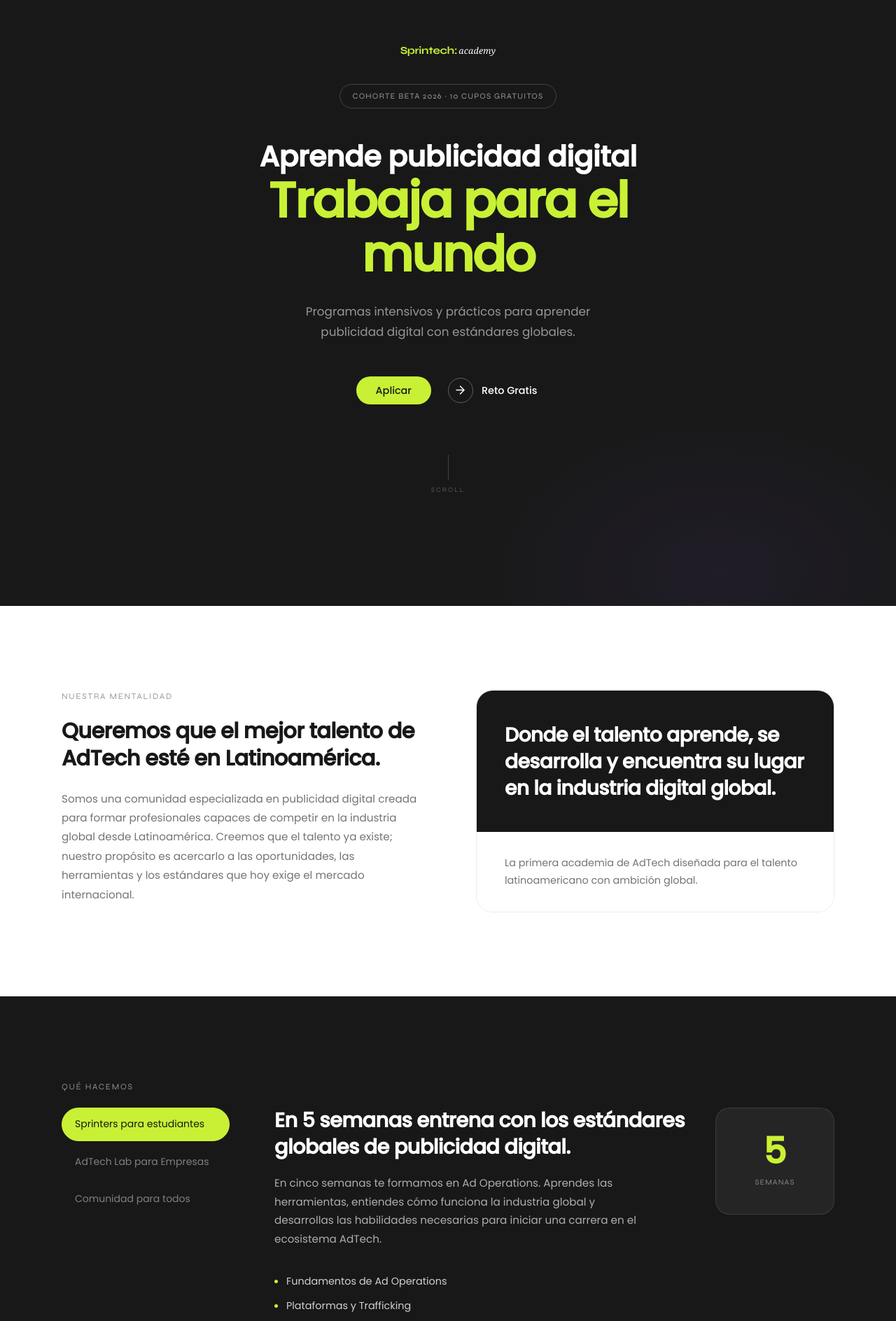
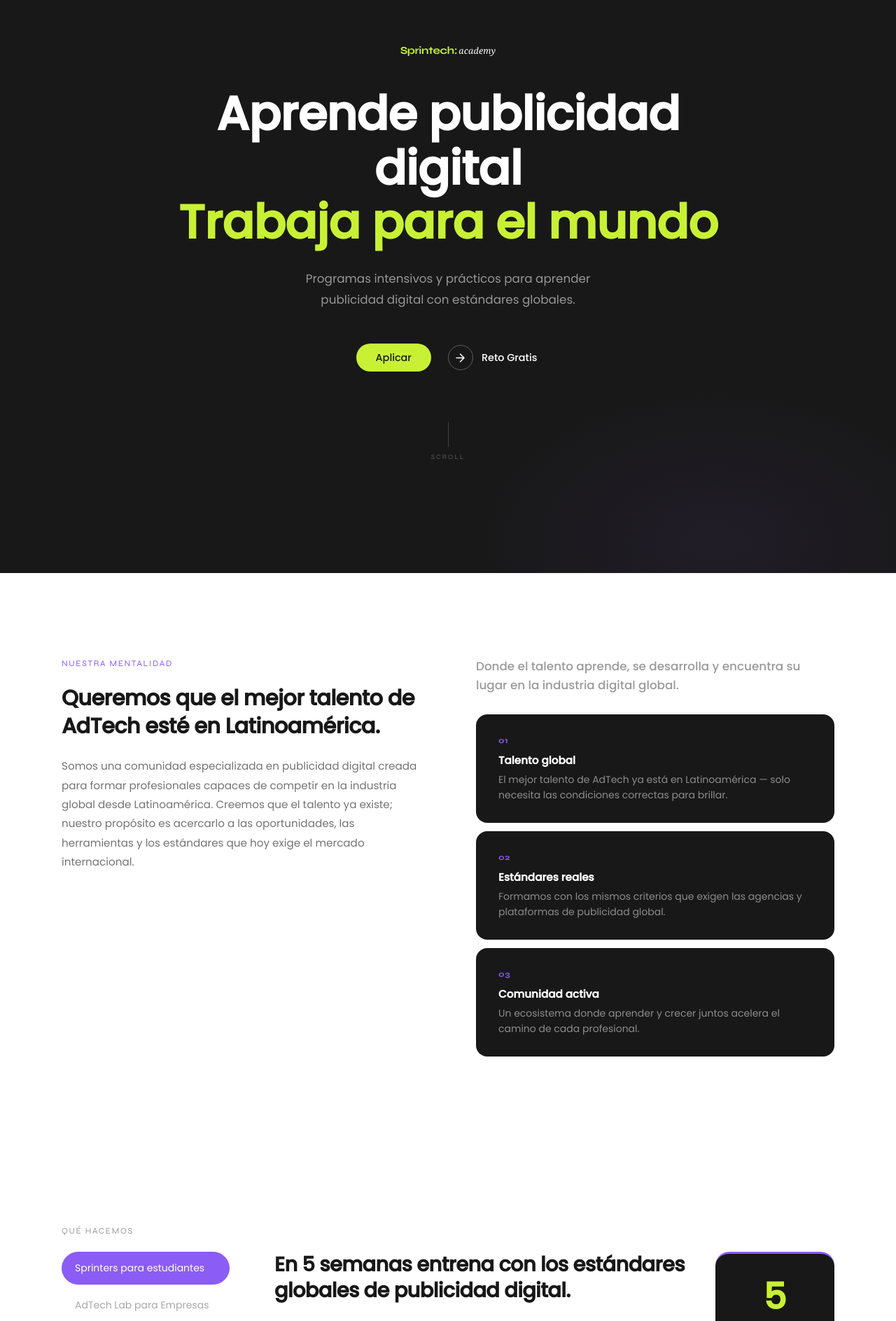
Before and after one commit to SprintechAcademy/SprintechAcademy, a React (Vite) app: page / in a window 1280 px wide. Shown: the part 100-1988 px from the top of the page at 70% size. Built offline with nearby package versions, Linux system fonts and the light colour scheme.

Commit message:
feat: hero no badge, equal h1 lines; mentalidad purple cards; que-hacemos white; cta-final purple bg

```diff
--- a/src/App.css
+++ b/src/App.css
@@ -1,6 +1,7 @@
 /* ===================================================
    App.css — Sprintech Academy
-   Sections alternate: dark (#181818) / white
+   Dark sections: #181818 | White sections: #ffffff
+   CTA Final: purple background
    Buttons: pill solid (lime/purple) or ghost (arrow link)
    =================================================== */
 
@@ -105,6 +106,11 @@
   transition: border-color 0.2s;
 }
 
+/* On purple background (CTA final) */
+.btn--ghost-dark { color: rgba(255,255,255,0.9); }
+.btn--ghost-dark .btn-ghost__icon { border-color: rgba(255,255,255,0.35); }
+.btn--ghost-dark:hover .btn-ghost__icon { border-color: rgba(255,255,255,0.7); }
+
 /* ===== Hero (dark — #181818) ===== */
 .hero {
   position: relative;
@@ -132,45 +138,28 @@
 
 /* Small logo above title */
 .hero__logo-mini {
-  display: flex; justify-content: center; margin-bottom: 36px;
-  opacity: 0.6;
+  display: flex; justify-content: center; margin-bottom: 40px;
+  opacity: 0.55;
 }
 .hero__logo-mini .logo-sprintech { font-size: 0.95rem; }
 .hero__logo-mini .logo-academy   { font-size: 0.78rem; }
 
-.hero__badge {
-  display: inline-block;
-  font-family: var(--font-syne);
-  font-size: 0.72rem; font-weight: 500;
-  letter-spacing: 0.1em; text-transform: uppercase;
-  color: rgba(255,255,255,0.55);
-  border: 1px solid rgba(255,255,255,0.18);
-  border-radius: 9999px; padding: 7px 18px;
-  margin-bottom: 44px;
-}
-
-/* h1: two lines with different visual weight */
+/* h1: both lines same size, different color */
 .hero__h1 {
   font-family: var(--font-poppins);
-  letter-spacing: -0.02em;
+  letter-spacing: -0.025em;
   margin: 0 auto 28px;
-  max-width: 760px;
+  max-width: 780px;
 }
-.hero__h1-line1 {
-  display: block;
-  font-size: clamp(1.5rem, 3.2vw, 2.6rem);
-  font-weight: 600;
-  color: var(--white);
-  line-height: 1.2;
-}
+.hero__h1-line1,
 .hero__h1-line2 {
   display: block;
-  font-size: clamp(2.4rem, 5.5vw, 4.4rem);
-  font-weight: 800;
-  color: var(--lime);
-  line-height: 1.1;
-  letter-spacing: -0.03em;
+  font-size: clamp(2.2rem, 5.5vw, 4.2rem);
+  font-weight: 700;
+  line-height: 1.15;
 }
+.hero__h1-line1 { color: var(--white); }
+.hero__h1-line2 { color: var(--lime); }
 
 .hero__subtitle {
   font-family: var(--font-poppins); font-weight: 400;
@@ -204,7 +193,9 @@
   background: #ffffff;
   color: var(--carbon);
 }
-.mentalidad .eyebrow { color: rgba(0,0,0,0.4); }
+
+/* Eyebrow in purple */
+.mentalidad__eyebrow { color: var(--purple); }
 
 .mentalidad__cols {
   display: grid;
@@ -222,41 +213,46 @@
   color: rgba(0,0,0,0.55); line-height: 1.8;
 }
 
-/* Right column — rounded card with alternating dark/white stripes */
+/* Right column — statement + stacked dark cards */
+.mentalidad__statement {
+  font-family: var(--font-poppins); font-weight: 500;
+  font-size: clamp(0.9rem, 1.5vw, 1.05rem);
+  color: rgba(0,0,0,0.4); line-height: 1.6;
+  margin-bottom: 28px;
+}
+.mentalidad__cards { display: flex; flex-direction: column; gap: 12px; }
 .mentalidad__card {
-  border-radius: 24px;
-  overflow: hidden;
-  border: 1px solid rgba(0,0,0,0.08);
+  background: var(--carbon);
+  border-radius: 16px;
+  padding: 28px 32px;
+  display: flex; flex-direction: column; gap: 6px;
+  transition: transform 0.2s;
 }
-.mentalidad__stripe--dark {
-  background: var(--carbon);
-  padding: 44px 40px;
+.mentalidad__card:hover { transform: translateY(-2px); }
+.mentalidad__card-num {
+  font-family: var(--font-syne); font-weight: 700; font-size: 0.72rem;
+  color: var(--purple); letter-spacing: 0.06em; display: block; margin-bottom: 4px;
 }
-.mentalidad__stripe--light {
-  background: #ffffff;
-  padding: 32px 40px;
+.mentalidad__card-title {
+  font-family: var(--font-poppins); font-weight: 600; font-size: 0.95rem;
+  color: var(--white); display: block; line-height: 1.3;
 }
-.mentalidad__statement {
-  font-family: var(--font-poppins); font-weight: 600;
-  font-size: clamp(1.3rem, 2.2vw, 1.85rem);
-  color: var(--white); line-height: 1.35; letter-spacing: -0.02em;
-}
-.mentalidad__note {
-  font-family: var(--font-poppins); font-size: 0.9rem;
-  color: rgba(0,0,0,0.55); line-height: 1.75;
+.mentalidad__card-desc {
+  font-family: var(--font-poppins); font-size: 0.875rem;
+  color: rgba(255,255,255,0.5); line-height: 1.6;
 }
 
 @media (max-width: 768px) {
   .mentalidad__cols { grid-template-columns: 1fr; gap: 48px; }
 }
 
-/* ===== Qué hacemos (dark — #181818) ===== */
+/* ===== Qué hacemos (WHITE section) ===== */
 .que-hacemos {
   padding: var(--section-spacing) 0;
-  background: var(--carbon);
-  color: var(--white);
+  background: #ffffff;
+  color: var(--carbon);
 }
-.que-hacemos .eyebrow { color: rgba(255,255,255,0.5); }
+.que-hacemos .eyebrow { color: rgba(0,0,0,0.4); }
 
 .que-hacemos__layout {
   display: grid;
@@ -270,19 +266,19 @@
 .que-hacemos__tab {
   text-align: left;
   font-family: var(--font-poppins); font-size: 0.875rem; font-weight: 400;
-  color: rgba(255,255,255,0.45);
+  color: rgba(0,0,0,0.35);
   padding: 13px 18px; border-radius: 9999px;
   border: 1px solid transparent; background: none;
   cursor: pointer; transition: all 0.2s; line-height: 1.4;
 }
 .que-hacemos__tab:hover {
-  color: rgba(255,255,255,0.85);
-  background: rgba(255,255,255,0.08);
+  color: rgba(0,0,0,0.75);
+  background: rgba(0,0,0,0.04);
 }
 .que-hacemos__tab--active {
-  color: var(--carbon);
-  background: var(--lime);
-  border-color: var(--lime);
+  color: var(--white);
+  background: var(--purple);
+  border-color: var(--purple);
 }
 
 /* Panel = text area + stat card side by side */
@@ -302,12 +298,12 @@
 .que-hacemos__panel-title {
   font-family: var(--font-poppins); font-weight: 600;
   font-size: clamp(1.3rem, 2.5vw, 1.8rem);
-  color: var(--white); line-height: 1.3;
+  color: var(--carbon); line-height: 1.3;
   letter-spacing: -0.02em; margin-bottom: 20px;
 }
 .que-hacemos__panel-desc {
   font-family: var(--font-poppins); font-size: 0.95rem;
-  color: rgba(255,255,255,0.65); line-height: 1.75;
+  color: rgba(0,0,0,0.55); line-height: 1.75;
   margin-bottom: 36px; max-width: 520px;
 }
 
@@ -315,49 +311,50 @@
 .que-hacemos__list-item {
   display: flex; align-items: center; gap: 12px;
   font-family: var(--font-poppins); font-size: 0.9rem;
-  color: rgba(255,255,255,0.8);
+  color: rgba(0,0,0,0.7);
 }
 .que-hacemos__list-dot {
   width: 5px; height: 5px; border-radius: 50%;
-  background: var(--lime); flex-shrink: 0;
+  background: var(--purple); flex-shrink: 0;
 }
 
 .que-hacemos__how { margin-bottom: 40px; }
 .que-hacemos__how-label {
   font-family: var(--font-syne); font-size: 0.72rem; font-weight: 500;
   letter-spacing: 0.12em; text-transform: uppercase;
-  color: rgba(255,255,255,0.4); margin-bottom: 18px;
+  color: rgba(0,0,0,0.35); margin-bottom: 18px;
 }
 .que-hacemos__how-grid { display: grid; grid-template-columns: 1fr 1fr; gap: 14px; }
 .que-hacemos__how-item {
-  border: 1px solid rgba(255,255,255,0.1);
+  border: 1px solid rgba(0,0,0,0.08);
   border-radius: 12px; padding: 18px 20px;
-  background: rgba(255,255,255,0.04);
+  background: rgba(0,0,0,0.02);
 }
 .que-hacemos__how-title {
   font-family: var(--font-poppins); font-weight: 600; font-size: 0.95rem;
-  color: var(--white); display: block; margin-bottom: 7px;
+  color: var(--carbon); display: block; margin-bottom: 7px;
 }
 .que-hacemos__how-desc {
   font-family: var(--font-poppins); font-size: 0.875rem;
-  color: rgba(255,255,255,0.55); line-height: 1.6;
+  color: rgba(0,0,0,0.5); line-height: 1.6;
 }
 
 .que-hacemos__tags { display: flex; flex-wrap: wrap; gap: 10px; margin-bottom: 40px; }
 .que-hacemos__tag {
   font-family: var(--font-poppins); font-size: 0.85rem;
-  color: rgba(255,255,255,0.75);
-  border: 1px solid rgba(255,255,255,0.15);
+  color: rgba(0,0,0,0.65);
+  border: 1px solid rgba(0,0,0,0.1);
   border-radius: 9999px; padding: 8px 18px;
-  background: rgba(255,255,255,0.05);
+  background: rgba(0,0,0,0.03);
 }
 
 .que-hacemos__ctas { display: flex; align-items: center; gap: 12px; flex-wrap: wrap; }
 
-/* Stat card — frosted on dark section */
+/* Stat card — dark on white section, purple top accent */
 .que-hacemos__stat-card {
-  background: rgba(255,255,255,0.06);
-  border: 1px solid rgba(255,255,255,0.1);
+  background: var(--carbon);
+  border: none;
+  border-top: 3px solid var(--purple);
   border-radius: 20px;
   padding: 36px 24px;
   text-align: center;
@@ -386,19 +383,20 @@
     position: static;
     display: flex; align-items: center; gap: 20px;
     text-align: left; padding: 24px 28px;
+    border-top: none; border-left: 3px solid var(--purple);
   }
   .que-hacemos__stat-num { margin-bottom: 0; flex-shrink: 0; }
   .que-hacemos__how-grid { grid-template-columns: 1fr; }
 }
 
-/* ===== Methodology / Pilares (white) ===== */
+/* ===== Methodology / Pilares (dark — #181818) ===== */
 .methodology {
   padding: var(--section-spacing) 0;
-  background: #ffffff;
-  color: var(--carbon);
+  background: var(--carbon);
+  color: var(--white);
 }
-.methodology .eyebrow  { color: rgba(0,0,0,0.4); }
-.methodology .section-title { color: var(--carbon); }
+.methodology .eyebrow  { color: rgba(255,255,255,0.45); }
+.methodology .section-title { color: var(--white); }
 
 .methodology__cards {
   display: grid;
@@ -423,7 +421,7 @@
   bottom: -16px; right: 4px;
   font-family: var(--font-poppins);
   font-weight: 900; font-size: 8rem; line-height: 1;
-  color: var(--carbon); opacity: 0.06;
+  color: var(--white); opacity: 0.04;
   pointer-events: none; user-select: none;
 }
 
@@ -437,11 +435,11 @@
 
 .methodology__card-title {
   font-family: var(--font-poppins); font-weight: 600; font-size: 1.1rem;
-  color: var(--carbon); margin-bottom: 14px; letter-spacing: -0.01em;
+  color: var(--white); margin-bottom: 14px; letter-spacing: -0.01em;
 }
 .methodology__card-desc {
   font-family: var(--font-poppins); font-size: 0.875rem;
-  line-height: 1.7; color: rgba(0,0,0,0.5);
+  line-height: 1.7; color: rgba(255,255,255,0.5);
 }
 
 @media (max-width: 768px) {
@@ -449,19 +447,24 @@
   .methodology__card { padding: 40px 28px 48px; }
 }
 
-/* ===== CTA Final (dark — #181818) ===== */
+/* ===== CTA Final (PURPLE background) ===== */
 .cta-final {
   padding: var(--section-spacing) 0;
-  background: var(--carbon);
+  background: var(--purple);
   color: var(--white);
+  text-align: center;
 }
 .cta-final__title {
   font-family: var(--font-poppins); font-weight: 700;
   font-size: clamp(2rem, 5vw, 4rem);
   color: var(--white); line-height: 1.1;
-  letter-spacing: -0.03em; max-width: 820px; margin-bottom: 48px;
+  letter-spacing: -0.03em; max-width: 820px;
+  margin: 0 auto 48px;
 }
-.cta-final__btns { display: flex; align-items: center; gap: 20px; flex-wrap: wrap; }
+.cta-final__btns {
+  display: flex; align-items: center; justify-content: center;
+  gap: 20px; flex-wrap: wrap;
+}
 
 /* ===== Footer (dark) ===== */
 .footer {
@@ -514,13 +517,12 @@
   .hero { padding-top: 72px; }
   .hero__content { padding-top: 56px; padding-bottom: 120px; }
   .hero__ctas { flex-direction: column; align-items: center; gap: 16px; }
-  .cta-final__btns { flex-direction: column; align-items: flex-start; }
+  .cta-final__btns { flex-direction: column; align-items: center; }
 }
 
 @media (max-width: 600px) {
   :root { --section-spacing: 72px; }
   .hero { padding-top: 64px; }
-  .hero__badge { font-size: 0.65rem; margin-bottom: 32px; }
   .footer__grid { grid-template-columns: 1fr 1fr; gap: 32px; }
 }
 
--- a/src/components/CTAFinal.jsx
+++ b/src/components/CTAFinal.jsx
@@ -18,7 +18,7 @@ export default function CTAFinal() {
           <a href="#registro" className="btn btn--lime">
             {t.ctaPrimary}
           </a>
-          <a href="#" className="btn btn--ghost">
+          <a href="#" className="btn--ghost btn--ghost-dark">
             <span className="btn-ghost__icon" aria-hidden="true">
               <svg width="13" height="13" viewBox="0 0 13 13" fill="none">
                 <path d="M1 6.5h11M6.5 1l5.5 5.5-5.5 5.5" stroke="currentColor" strokeWidth="1.5" strokeLinecap="round" strokeLinejoin="round"/>
--- a/src/components/Hero.jsx
+++ b/src/components/Hero.jsx
@@ -21,21 +21,18 @@ export default function Hero() {
           <div className="hero__logo-mini anim-hero" style={{ '--delay': '0s' }}>
             <Logo />
           </div>
-          <div className="hero__badge anim-hero" style={{ '--delay': '0.1s' }}>
-            {t.badge}
-          </div>
-          <h1 className="hero__h1 anim-hero" style={{ '--delay': '0.2s' }}>
+          <h1 className="hero__h1 anim-hero" style={{ '--delay': '0.12s' }}>
             <span className="hero__h1-line1">{t.h1a}</span>
             <span className="hero__h1-line2">{t.h1b}</span>
           </h1>
-          <p className="hero__subtitle anim-hero" style={{ '--delay': '0.32s' }}>
+          <p className="hero__subtitle anim-hero" style={{ '--delay': '0.26s' }}>
             {t.subtitle}
           </p>
-          <div className="hero__ctas anim-hero" style={{ '--delay': '0.44s' }}>
+          <div className="hero__ctas anim-hero" style={{ '--delay': '0.4s' }}>
             <a href="#registro" className="btn btn--lime">
               {t.ctaPrimary}
             </a>
-            <a href="#" className="btn btn--ghost">
+            <a href="#" className="btn--ghost">
               <span className="btn-ghost__icon" aria-hidden="true">
                 <svg width="13" height="13" viewBox="0 0 13 13" fill="none">
                   <path d="M1 6.5h11M6.5 1l5.5 5.5-5.5 5.5" stroke="currentColor" strokeWidth="1.5" strokeLinecap="round" strokeLinejoin="round"/>
@@ -44,7 +41,7 @@ export default function Hero() {
               {t.ctaSecondary}
             </a>
           </div>
-          <div className="hero__scroll anim-hero" style={{ '--delay': '0.6s' }}>
+          <div className="hero__scroll anim-hero" style={{ '--delay': '0.58s' }}>
             <span className="hero__scroll-bar" />
             <span className="hero__scroll-text">Scroll</span>
           </div>
--- a/src/components/Mentalidad.jsx
+++ b/src/components/Mentalidad.jsx
@@ -13,18 +13,20 @@ export default function Mentalidad() {
       <div className="container">
         <div className="mentalidad__cols">
           <div className="mentalidad__left anim-ready" style={{ '--delay': '0s' }}>
-            <p className="eyebrow">{t.left.eyebrow}</p>
+            <p className="eyebrow mentalidad__eyebrow">{t.left.eyebrow}</p>
             <h2 className="mentalidad__title">{t.left.title}</h2>
             <p className="mentalidad__body">{t.left.body}</p>
           </div>
           <div className="mentalidad__right anim-ready" style={{ '--delay': '0.15s' }}>
-            <div className="mentalidad__card">
-              <div className="mentalidad__stripe mentalidad__stripe--dark">
-                <p className="mentalidad__statement">{t.right.statement}</p>
-              </div>
-              <div className="mentalidad__stripe mentalidad__stripe--light">
-                <p className="mentalidad__note">{t.right.note}</p>
-              </div>
+            <p className="mentalidad__statement">{t.right.statement}</p>
+            <div className="mentalidad__cards">
+              {t.right.cards.map((card) => (
+                <div key={card.num} className="mentalidad__card">
+                  <span className="mentalidad__card-num">{card.num}</span>
+                  <strong className="mentalidad__card-title">{card.title}</strong>
+                  <p className="mentalidad__card-desc">{card.desc}</p>
+                </div>
+              ))}
             </div>
           </div>
         </div>
--- a/src/i18n/content.js
+++ b/src/i18n/content.js
@@ -7,7 +7,6 @@ const content = {
       cta:       'Aplicar',
     },
     hero: {
-      badge:        'Cohorte Beta 2026 · 10 cupos gratuitos',
       h1a:          'Aprende publicidad digital',
       h1b:          'Trabaja para el mundo',
       subtitle:     'Programas intensivos y prácticos para aprender publicidad digital con estándares globales.',
@@ -22,7 +21,11 @@ const content = {
       },
       right: {
         statement: 'Donde el talento aprende, se desarrolla y encuentra su lugar en la industria digital global.',
-        note:      'La primera academia de AdTech diseñada para el talento latinoamericano con ambición global.',
+        cards: [
+          { num: '01', title: 'Talento global',    desc: 'El mejor talento de AdTech ya está en Latinoamérica — solo necesita las condiciones correctas para brillar.' },
+          { num: '02', title: 'Estándares reales', desc: 'Formamos con los mismos criterios que exigen las agencias y plataformas de publicidad global.' },
+          { num: '03', title: 'Comunidad activa',  desc: 'Un ecosistema donde aprender y crecer juntos acelera el camino de cada profesional.' },
+        ],
       },
     },
     queHacemos: {
@@ -126,7 +129,6 @@ const content = {
       cta:       'Apply',
     },
     hero: {
-      badge:        'Beta Cohort 2026 · 10 free spots',
       h1a:          'Learn digital advertising',
       h1b:          'Work for the world',
       subtitle:     'Intensive, hands-on programs to learn digital advertising to global standards.',
@@ -141,7 +143,11 @@ const content = {
       },
       right: {
         statement: 'Where talent learns, grows, and finds its place in the global digital industry.',
-        note:      'The first AdTech academy designed for Latin American talent with global ambition.',
+        cards: [
+          { num: '01', title: 'Global talent',    desc: 'The best AdTech talent already exists in Latin America — it just needs the right conditions to thrive.' },
+          { num: '02', title: 'Real standards',   desc: 'We train to the same criteria demanded by global advertising agencies and platforms.' },
+          { num: '03', title: 'Active community', desc: "An ecosystem where learning and growing together accelerates every professional's path." },
+        ],
       },
     },
     queHacemos: {
```
